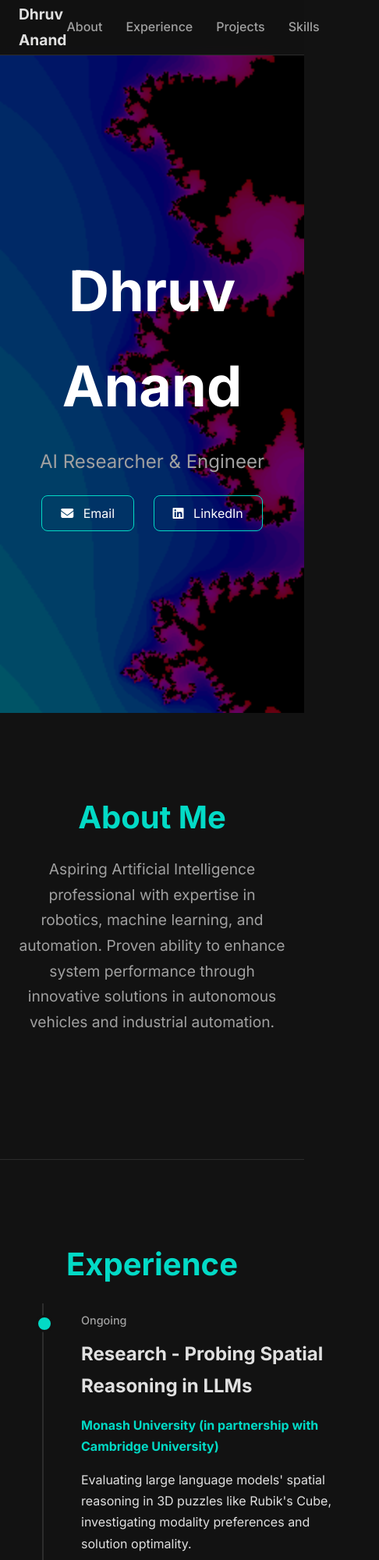
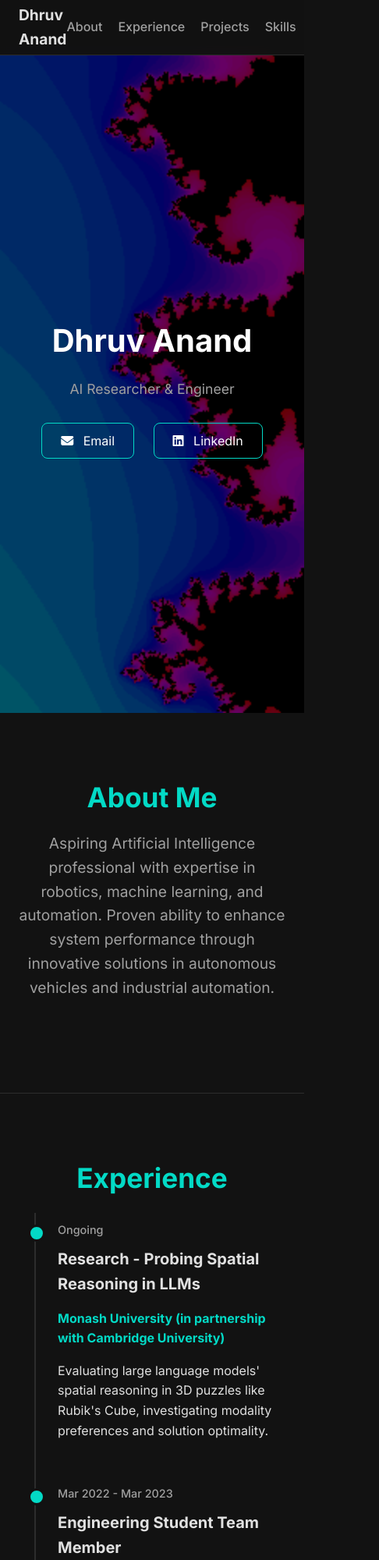
Before and after one commit to AnyPlease/anyplease.github.io, a plain HTML site: page index.html in a window 390 px wide. Shown: the top 2000 px of the page at 78% size, 486 px wide, since content can reach past the window. Drawn offline with Linux system fonts and the light colour scheme; animation ran at ten frames a second.

Commit message:
Add files via upload

```diff
--- a/style.css
+++ b/style.css
@@ -284,3 +284,76 @@ h2 {
 .footer-links a:hover {
     color: var(--primary-color);
 }
+
+/* ───────── Media Queries for Responsive Design ───────── */
+
+/* For tablets and smaller laptops (up to 1024px) */
+@media (max-width: 1024px) {
+    .hero-title {
+        font-size: 3.5rem; /* Reduce font size for the main title */
+    }
+
+    .hero-intro {
+        font-size: 1.25rem;
+    }
+
+    h2 {
+        font-size: 2.2rem; /* Slightly smaller section headers */
+    }
+}
+
+/* For mobile devices (up to 768px) */
+@media (max-width: 768px) {
+    body {
+        line-height: 1.6;
+    }
+
+    .nav-links {
+        /* On small screens, the nav links can be hidden
+           behind a hamburger menu. For a simpler approach
+           without JavaScript, we can reduce the gap or stack them.
+           For this case, we just reduce the gap. */
+        gap: 20px;
+    }
+
+    .hero-title {
+        font-size: 2.5rem; /* Further reduce font size for mobile */
+    }
+
+    .hero-intro {
+        font-size: 1.1rem;
+        margin: 0 0 2.5rem;
+    }
+
+    .content-section {
+        padding: 80px 0; /* Reduce vertical space */
+    }
+
+    .section-subtitle {
+        margin-bottom: 40px;
+    }
+
+    /* Adjust the timeline for a more compact view on mobile */
+    .timeline::after {
+        left: 20px; /* Move timeline bar to the left */
+    }
+
+    .timeline-item {
+        /* Remove horizontal padding and use a simpler left padding */
+        padding: 10px 0 30px 50px;
+        width: auto; /* Allow the item to take the full available width */
+    }
+
+    .timeline-dot {
+        left: 12px; /* Reposition the dot */
+    }
+
+    .timeline-content h3 {
+        font-size: 1.25rem; /* Reduce heading size to prevent overflow */
+    }
+
+    /* Make grids single-column on very small screens */
+    .project-grid, .skills-grid {
+        grid-template-columns: 1fr;
+    }
+}
```
